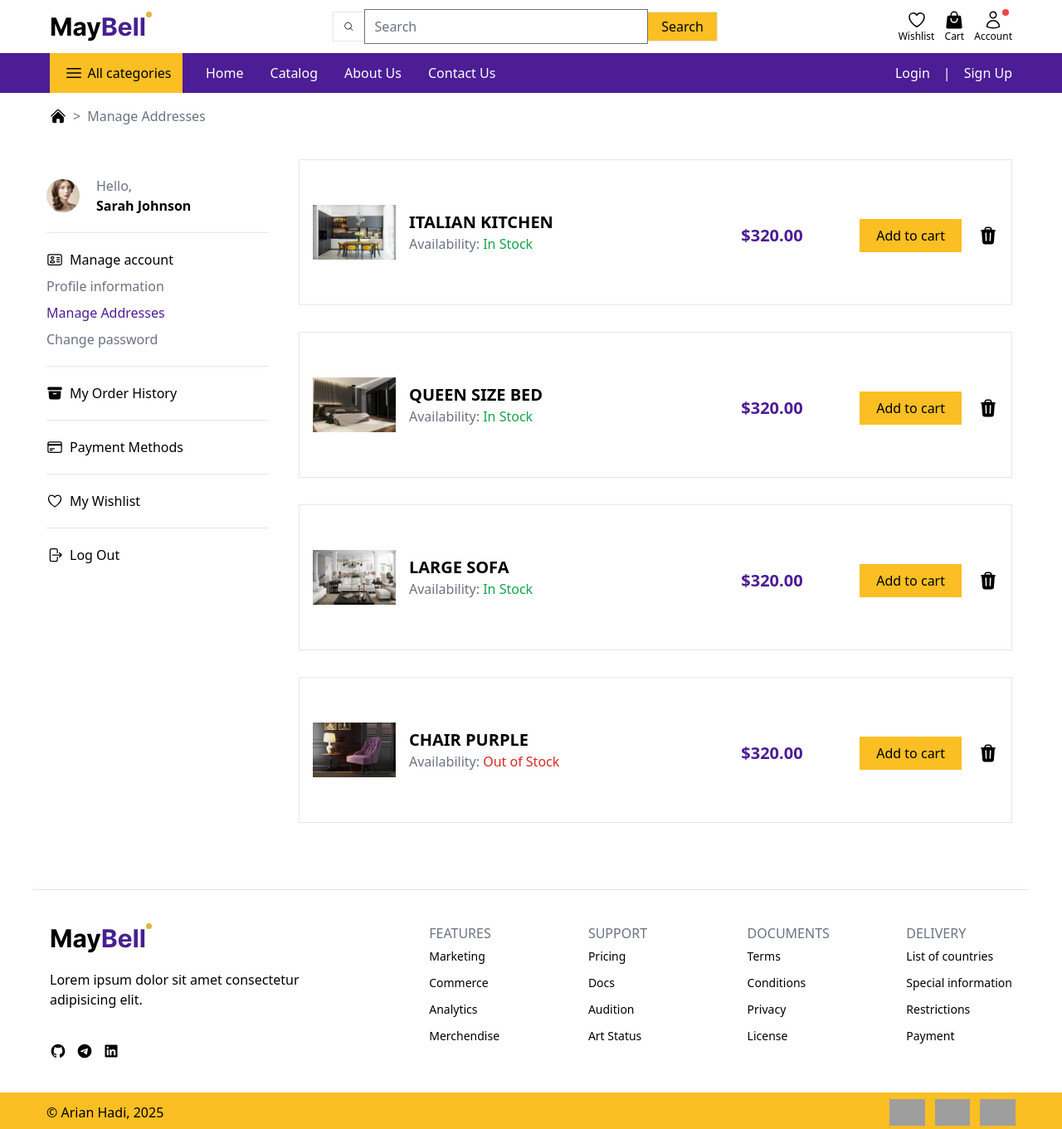
After one commit to arian-hadi/meta-takas, a Django app: page /info/wishlist in a window 1280 px wide. The commit adds this page. Shown: the whole page at 83% size. Run offline with Django 5.2, Linux system fonts and the light colour scheme; style sheets or scripts are compiled from the project's sources; grey boxes are pictures that could not be loaded.

Commit message:
update user wishlist frontend

```diff
--- a/backend/info/templates/info/breadcrumbs.html
+++ b/backend/info/templates/info/breadcrumbs.html
@@ -154,7 +154,7 @@ class="container flex-grow mx-auto max-w-[1200px] border-b py-5 lg:flex lg:flex-
     <div class="flex w-full">
         <div class="flex flex-col gap-2">
         <a
-            href="wishlist.html"
+            href="{% url 'wishlist' %}"
             class="flex items-center gap-2 font-medium active:text-violet-900"
         >
             <svg
--- /dev/null
+++ b/backend/info/templates/info/wishlist.html
@@ -0,0 +1,522 @@
+{% extends 'base.html' %}
+{% load static %}
+{% block title %}Profile information{% endblock %}
+{% block content %}
+{% include 'info/breadcrumbs.html' %}
+        <!-- option cards  -->
+
+        <div class="mb-5 flex items-center justify-between px-5 lg:hidden">
+          <div class="flex gap-3">
+            <div class="py-5">
+              <div class="flex items-center">
+                <img
+                  width="40px"
+                  height="40px"
+                  class="rounded-full object-cover"
+                  src="./assets/images/avatar-photo.png"
+                  alt="Red woman portrait"
+                />
+                <div class="ml-5">
+                  <p class="font-medium text-gray-500">Hello,</p>
+                  <p class="font-bold">Sarah Johnson</p>
+                </div>
+              </div>
+            </div>
+          </div>
+        </div>
+
+        <!-- Mobile product cards  -->
+        <section
+          class="mx-auto container grid grid-cols-2 gap-5 px-5 pb-10 md:hidden"
+        >
+          <!-- 1 -->
+          <div class="flex flex-col">
+            <div class="relative flex">
+              <img
+                class=""
+                src="./assets/images/product-chair.png"
+                alt="sofa image"
+              />
+              <div
+                class="absolute flex h-full w-full items-center justify-center gap-3 opacity-0 duration-150 hover:opacity-100"
+              >
+                <span
+                  class="flex h-8 w-8 cursor-pointer items-center justify-center rounded-full bg-amber-400"
+                >
+                  <svg
+                    xmlns="http://www.w3.org/2000/svg"
+                    fill="none"
+                    viewBox="0 0 24 24"
+                    stroke-width="1.5"
+                    stroke="currentColor"
+                    class="h-4 w-4"
+                  >
+                    <path
+                      stroke-linecap="round"
+                      stroke-linejoin="round"
+                      d="M21 21l-5.197-5.197m0 0A7.5 7.5 0 105.196 5.196a7.5 7.5 0 0010.607 10.607z"
+                    />
+                  </svg>
+                </span>
+                <span
+                  class="flex h-8 w-8 cursor-pointer items-center justify-center rounded-full bg-amber-400"
+                >
+                  <svg
+                    xmlns="http://www.w3.org/2000/svg"
+                    viewBox="0 0 24 24"
+                    fill="currentColor"
+                    class="h-4 w-4"
+                  >
+                    <path
+                      d="M11.645 20.91l-.007-.003-.022-.012a15.247 15.247 0 01-.383-.218 25.18 25.18 0 01-4.244-3.17C4.688 15.36 2.25 12.174 2.25 8.25 2.25 5.322 4.714 3 7.688 3A5.5 5.5 0 0112 5.052 5.5 5.5 0 0116.313 3c2.973 0 5.437 2.322 5.437 5.25 0 3.925-2.438 7.111-4.739 9.256a25.175 25.175 0 01-4.244 3.17 15.247 15.247 0 01-.383.219l-.022.012-.007.004-.003.001a.752.752 0 01-.704 0l-.003-.001z"
+                    />
+                  </svg>
+                </span>
+              </div>
+            </div>
+
+            <div>
+              <p class="mt-2">CHAIR</p>
+              <p class="font-medium text-violet-900">$45.00</p>
+              <p>Availability: <span class="text-green-600">In stock</span></p>
+
+              <div class="flex items-center gap-3">
+                <button class="my-5 h-10 w-full bg-violet-900 text-white">
+                  Add to cart
+                </button>
+                <i class="cursor-pointer"
+                  ><svg
+                    xmlns="http://www.w3.org/2000/svg"
+                    viewBox="0 0 24 24"
+                    fill="currentColor"
+                    class="h-6 w-6"
+                  >
+                    <path
+                      fill-rule="evenodd"
+                      d="M16.5 4.478v.227a48.816 48.816 0 013.878.512.75.75 0 11-.256 1.478l-.209-.035-1.005 13.07a3 3 0 01-2.991 2.77H8.084a3 3 0 01-2.991-2.77L4.087 6.66l-.209.035a.75.75 0 01-.256-1.478A48.567 48.567 0 017.5 4.705v-.227c0-1.564 1.213-2.9 2.816-2.951a52.662 52.662 0 013.369 0c1.603.051 2.815 1.387 2.815 2.951zm-6.136-1.452a51.196 51.196 0 013.273 0C14.39 3.05 15 3.684 15 4.478v.113a49.488 49.488 0 00-6 0v-.113c0-.794.609-1.428 1.364-1.452zm-.355 5.945a.75.75 0 10-1.5.058l.347 9a.75.75 0 101.499-.058l-.346-9zm5.48.058a.75.75 0 10-1.498-.058l-.347 9a.75.75 0 001.5.058l.345-9z"
+                      clip-rule="evenodd"
+                    />
+                  </svg>
+                </i>
+              </div>
+            </div>
+          </div>
+
+          <!-- 2 -->
+          <div class="flex flex-col">
+            <div class="relative flex">
+              <img
+                class=""
+                src="./assets/images/product-chair.png"
+                alt="sofa image"
+              />
+              <div
+                class="absolute flex h-full w-full items-center justify-center gap-3 opacity-0 duration-150 hover:opacity-100"
+              >
+                <span
+                  class="flex h-8 w-8 cursor-pointer items-center justify-center rounded-full bg-amber-400"
+                >
+                  <svg
+                    xmlns="http://www.w3.org/2000/svg"
+                    fill="none"
+                    viewBox="0 0 24 24"
+                    stroke-width="1.5"
+                    stroke="currentColor"
+                    class="h-4 w-4"
+                  >
+                    <path
+                      stroke-linecap="round"
+                      stroke-linejoin="round"
+                      d="M21 21l-5.197-5.197m0 0A7.5 7.5 0 105.196 5.196a7.5 7.5 0 0010.607 10.607z"
+                    />
+                  </svg>
+                </span>
+                <span
+                  class="flex h-8 w-8 cursor-pointer items-center justify-center rounded-full bg-amber-400"
+                >
+                  <svg
+                    xmlns="http://www.w3.org/2000/svg"
+                    viewBox="0 0 24 24"
+                    fill="currentColor"
+                    class="h-4 w-4"
+                  >
+                    <path
+                      d="M11.645 20.91l-.007-.003-.022-.012a15.247 15.247 0 01-.383-.218 25.18 25.18 0 01-4.244-3.17C4.688 15.36 2.25 12.174 2.25 8.25 2.25 5.322 4.714 3 7.688 3A5.5 5.5 0 0112 5.052 5.5 5.5 0 0116.313 3c2.973 0 5.437 2.322 5.437 5.25 0 3.925-2.438 7.111-4.739 9.256a25.175 25.175 0 01-4.244 3.17 15.247 15.247 0 01-.383.219l-.022.012-.007.004-.003.001a.752.752 0 01-.704 0l-.003-.001z"
+                    />
+                  </svg>
+                </span>
+              </div>
+            </div>
+
+            <div>
+              <p class="mt-2">CHAIR</p>
+              <p class="font-medium text-violet-900">$45.00</p>
+              <p>Availability: <span class="text-green-600">In stock</span></p>
+
+              <div class="flex items-center gap-3">
+                <button class="my-5 h-10 w-full bg-violet-900 text-white">
+                  Add to cart
+                </button>
+                <i
+                  ><svg
+                    xmlns="http://www.w3.org/2000/svg"
+                    viewBox="0 0 24 24"
+                    fill="currentColor"
+                    class="h-6 w-6"
+                  >
+                    <path
+                      fill-rule="evenodd"
+                      d="M16.5 4.478v.227a48.816 48.816 0 013.878.512.75.75 0 11-.256 1.478l-.209-.035-1.005 13.07a3 3 0 01-2.991 2.77H8.084a3 3 0 01-2.991-2.77L4.087 6.66l-.209.035a.75.75 0 01-.256-1.478A48.567 48.567 0 017.5 4.705v-.227c0-1.564 1.213-2.9 2.816-2.951a52.662 52.662 0 013.369 0c1.603.051 2.815 1.387 2.815 2.951zm-6.136-1.452a51.196 51.196 0 013.273 0C14.39 3.05 15 3.684 15 4.478v.113a49.488 49.488 0 00-6 0v-.113c0-.794.609-1.428 1.364-1.452zm-.355 5.945a.75.75 0 10-1.5.058l.347 9a.75.75 0 101.499-.058l-.346-9zm5.48.058a.75.75 0 10-1.498-.058l-.347 9a.75.75 0 001.5.058l.345-9z"
+                      clip-rule="evenodd"
+                    />
+                  </svg>
+                </i>
+              </div>
+            </div>
+          </div>
+
+          <!-- 3 -->
+          <div class="flex flex-col">
+            <div class="relative flex">
+              <img
+                class=""
+                src="./assets/images/product-chair.png"
+                alt="sofa image"
+              />
+              <div
+                class="absolute flex h-full w-full items-center justify-center gap-3 opacity-0 duration-150 hover:opacity-100"
+              >
+                <span
+                  class="flex h-8 w-8 cursor-pointer items-center justify-center rounded-full bg-amber-400"
+                >
+                  <svg
+                    xmlns="http://www.w3.org/2000/svg"
+                    fill="none"
+                    viewBox="0 0 24 24"
+                    stroke-width="1.5"
+                    stroke="currentColor"
+                    class="h-4 w-4"
+                  >
+                    <path
+                      stroke-linecap="round"
+                      stroke-linejoin="round"
+                      d="M21 21l-5.197-5.197m0 0A7.5 7.5 0 105.196 5.196a7.5 7.5 0 0010.607 10.607z"
+                    />
+                  </svg>
+                </span>
+                <span
+                  class="flex h-8 w-8 cursor-pointer items-center justify-center rounded-full bg-amber-400"
+                >
+                  <svg
+                    xmlns="http://www.w3.org/2000/svg"
+                    viewBox="0 0 24 24"
+                    fill="currentColor"
+                    class="h-4 w-4"
+                  >
+                    <path
+                      d="M11.645 20.91l-.007-.003-.022-.012a15.247 15.247 0 01-.383-.218 25.18 25.18 0 01-4.244-3.17C4.688 15.36 2.25 12.174 2.25 8.25 2.25 5.322 4.714 3 7.688 3A5.5 5.5 0 0112 5.052 5.5 5.5 0 0116.313 3c2.973 0 5.437 2.322 5.437 5.25 0 3.925-2.438 7.111-4.739 9.256a25.175 25.175 0 01-4.244 3.17 15.247 15.247 0 01-.383.219l-.022.012-.007.004-.003.001a.752.752 0 01-.704 0l-.003-.001z"
+                    />
+                  </svg>
+                </span>
+              </div>
+            </div>
+
+            <div>
+              <p class="mt-2">CHAIR</p>
+              <p class="font-medium text-violet-900">$45.00</p>
+              <p>
+                Availability: <span class="text-red-600">Out of stock</span>
+              </p>
+
+              <div class="flex items-center gap-3">
+                <button class="my-5 h-10 w-full bg-violet-900 text-white">
+                  Add to cart
+                </button>
+                <i
+                  ><svg
+                    xmlns="http://www.w3.org/2000/svg"
+                    viewBox="0 0 24 24"
+                    fill="currentColor"
+                    class="h-6 w-6"
+                  >
+                    <path
+                      fill-rule="evenodd"
+                      d="M16.5 4.478v.227a48.816 48.816 0 013.878.512.75.75 0 11-.256 1.478l-.209-.035-1.005 13.07a3 3 0 01-2.991 2.77H8.084a3 3 0 01-2.991-2.77L4.087 6.66l-.209.035a.75.75 0 01-.256-1.478A48.567 48.567 0 017.5 4.705v-.227c0-1.564 1.213-2.9 2.816-2.951a52.662 52.662 0 013.369 0c1.603.051 2.815 1.387 2.815 2.951zm-6.136-1.452a51.196 51.196 0 013.273 0C14.39 3.05 15 3.684 15 4.478v.113a49.488 49.488 0 00-6 0v-.113c0-.794.609-1.428 1.364-1.452zm-.355 5.945a.75.75 0 10-1.5.058l.347 9a.75.75 0 101.499-.058l-.346-9zm5.48.058a.75.75 0 10-1.498-.058l-.347 9a.75.75 0 001.5.058l.345-9z"
+                      clip-rule="evenodd"
+                    />
+                  </svg>
+                </i>
+              </div>
+            </div>
+          </div>
+
+          <!-- 4 -->
+          <div class="flex flex-col">
+            <div class="relative flex">
+              <img
+                class=""
+                src="./assets/images/product-chair.png"
+                alt="sofa image"
+              />
+              <div
+                class="absolute flex h-full w-full items-center justify-center gap-3 opacity-0 duration-150 hover:opacity-100"
+              >
+                <span
+                  class="flex h-8 w-8 cursor-pointer items-center justify-center rounded-full bg-amber-400"
+                >
+                  <svg
+                    xmlns="http://www.w3.org/2000/svg"
+                    fill="none"
+                    viewBox="0 0 24 24"
+                    stroke-width="1.5"
+                    stroke="currentColor"
+                    class="h-4 w-4"
+                  >
+                    <path
+                      stroke-linecap="round"
+                      stroke-linejoin="round"
+                      d="M21 21l-5.197-5.197m0 0A7.5 7.5 0 105.196 5.196a7.5 7.5 0 0010.607 10.607z"
+                    />
+                  </svg>
+                </span>
+                <span
+                  class="flex h-8 w-8 cursor-pointer items-center justify-center rounded-full bg-amber-400"
+                >
+                  <svg
+                    xmlns="http://www.w3.org/2000/svg"
+                    viewBox="0 0 24 24"
+                    fill="currentColor"
+                    class="h-4 w-4"
+                  >
+                    <path
+                      d="M11.645 20.91l-.007-.003-.022-.012a15.247 15.247 0 01-.383-.218 25.18 25.18 0 01-4.244-3.17C4.688 15.36 2.25 12.174 2.25 8.25 2.25 5.322 4.714 3 7.688 3A5.5 5.5 0 0112 5.052 5.5 5.5 0 0116.313 3c2.973 0 5.437 2.322 5.437 5.25 0 3.925-2.438 7.111-4.739 9.256a25.175 25.175 0 01-4.244 3.17 15.247 15.247 0 01-.383.219l-.022.012-.007.004-.003.001a.752.752 0 01-.704 0l-.003-.001z"
+                    />
+                  </svg>
+                </span>
+              </div>
+            </div>
+
+            <div>
+              <p class="mt-2">CHAIR</p>
+              <p class="font-medium text-violet-900">$45.00</p>
+              <p>
+                Availability: <span class="text-red-600">Out of stock</span>
+              </p>
+
+              <div class="flex items-center gap-3">
+                <button class="my-5 h-10 w-full bg-violet-900 text-white">
+                  Add to cart
+                </button>
+                <i
+                  ><svg
+                    xmlns="http://www.w3.org/2000/svg"
+                    viewBox="0 0 24 24"
+                    fill="currentColor"
+                    class="h-6 w-6"
+                  >
+                    <path
+                      fill-rule="evenodd"
+                      d="M16.5 4.478v.227a48.816 48.816 0 013.878.512.75.75 0 11-.256 1.478l-.209-.035-1.005 13.07a3 3 0 01-2.991 2.77H8.084a3 3 0 01-2.991-2.77L4.087 6.66l-.209.035a.75.75 0 01-.256-1.478A48.567 48.567 0 017.5 4.705v-.227c0-1.564 1.213-2.9 2.816-2.951a52.662 52.662 0 013.369 0c1.603.051 2.815 1.387 2.815 2.951zm-6.136-1.452a51.196 51.196 0 013.273 0C14.39 3.05 15 3.684 15 4.478v.113a49.488 49.488 0 00-6 0v-.113c0-.794.609-1.428 1.364-1.452zm-.355 5.945a.75.75 0 10-1.5.058l.347 9a.75.75 0 101.499-.058l-.346-9zm5.48.058a.75.75 0 10-1.498-.058l-.347 9a.75.75 0 001.5.058l.345-9z"
+                      clip-rule="evenodd"
+                    />
+                  </svg>
+                </i>
+              </div>
+            </div>
+          </div>
+        </section>
+
+        <!-- /Mobile product cards  -->
+
+        <!-- Desktop product cards  -->
+        <section
+          class="hidden w-full max-w-[1200px] grid-cols-1 gap-8 px-5 pb-10 md:grid"
+        >
+          <!-- 1 -->
+          <div
+            class="flex w-full flex-row h-44 items-center justify-between border py-5 px-4"
+          >
+            <div class="flex w-full items-center gap-4">
+              <img
+                width="100px"
+                class="object-cover"
+                src="./assets/images/kitchen.png"
+                alt="Kitchen image"
+              />
+
+              <div class="flex w-2/5 flex-col justify-center">
+                <p class="text-xl font-bold">ITALIAN KITCHEN</p>
+                <p class="text-gray-500">
+                  Availability:
+                  <span class="font-medium text-green-600">In Stock</span>
+                </p>
+              </div>
+            </div>
+
+            <div class="flex w-3/5 items-center justify-between flex-row">
+              <p class="mt-2 text-xl font-bold text-violet-900">$320.00</p>
+
+              <div class="mt-2 flex items-center">
+                <button class="w-full px-2 bg-amber-400 py-2 lg:px-5">
+                  Add to cart
+                </button>
+
+                <i class="ml-5 cursor-pointer"
+                  ><svg
+                    xmlns="http://www.w3.org/2000/svg"
+                    viewBox="0 0 24 24"
+                    fill="currentColor"
+                    class="h-6 w-6"
+                  >
+                    <path
+                      fill-rule="evenodd"
+                      d="M16.5 4.478v.227a48.816 48.816 0 013.878.512.75.75 0 11-.256 1.478l-.209-.035-1.005 13.07a3 3 0 01-2.991 2.77H8.084a3 3 0 01-2.991-2.77L4.087 6.66l-.209.035a.75.75 0 01-.256-1.478A48.567 48.567 0 017.5 4.705v-.227c0-1.564 1.213-2.9 2.816-2.951a52.662 52.662 0 013.369 0c1.603.051 2.815 1.387 2.815 2.951zm-6.136-1.452a51.196 51.196 0 013.273 0C14.39 3.05 15 3.684 15 4.478v.113a49.488 49.488 0 00-6 0v-.113c0-.794.609-1.428 1.364-1.452zm-.355 5.945a.75.75 0 10-1.5.058l.347 9a.75.75 0 101.499-.058l-.346-9zm5.48.058a.75.75 0 10-1.498-.058l-.347 9a.75.75 0 001.5.058l.345-9z"
+                      clip-rule="evenodd"
+                    />
+                  </svg>
+                </i>
+              </div>
+            </div>
+          </div>
+
+          <div
+            class="flex w-full h-44 flex-row items-center justify-between border py-5 px-4"
+          >
+            <div class="flex w-full items-center gap-4">
+              <img
+                width="100px"
+                class="object-cover"
+                src="./assets/images/bedroom.png"
+                alt="Bedroom image"
+              />
+
+              <div class="flex flex-col justify-center">
+                <p class="text-xl font-bold">QUEEN SIZE BED</p>
+                <p class="text-gray-500">
+                  Availability:
+                  <span class="font-medium text-green-600">In Stock</span>
+                </p>
+              </div>
+            </div>
+
+            <div class="flex w-3/5 items-center justify-between flex-row">
+              <p class="mt-2 text-xl font-bold text-violet-900">$320.00</p>
+
+              <div class="mt-2 flex items-center">
+                <button class="w-full px-2 bg-amber-400 py-2 lg:px-5">
+                  Add to cart
+                </button>
+
+                <i class="ml-5 cursor-pointer"
+                  ><svg
+                    xmlns="http://www.w3.org/2000/svg"
+                    viewBox="0 0 24 24"
+                    fill="currentColor"
+                    class="h-6 w-6"
+                  >
+                    <path
+                      fill-rule="evenodd"
+                      d="M16.5 4.478v.227a48.816 48.816 0 013.878.512.75.75 0 11-.256 1.478l-.209-.035-1.005 13.07a3 3 0 01-2.991 2.77H8.084a3 3 0 01-2.991-2.77L4.087 6.66l-.209.035a.75.75 0 01-.256-1.478A48.567 48.567 0 017.5 4.705v-.227c0-1.564 1.213-2.9 2.816-2.951a52.662 52.662 0 013.369 0c1.603.051 2.815 1.387 2.815 2.951zm-6.136-1.452a51.196 51.196 0 013.273 0C14.39 3.05 15 3.684 15 4.478v.113a49.488 49.488 0 00-6 0v-.113c0-.794.609-1.428 1.364-1.452zm-.355 5.945a.75.75 0 10-1.5.058l.347 9a.75.75 0 101.499-.058l-.346-9zm5.48.058a.75.75 0 10-1.498-.058l-.347 9a.75.75 0 001.5.058l.345-9z"
+                      clip-rule="evenodd"
+                    />
+                  </svg>
+                </i>
+              </div>
+            </div>
+          </div>
+
+          <div
+            class="flex w-full h-44 flex-row items-center justify-between border py-5 px-4"
+          >
+            <div class="flex w-full items-center gap-4">
+              <img
+                width="100px"
+                class="object-cover"
+                src="./assets/images/living-room.png"
+                alt="Sofa image"
+              />
+
+              <div class="flex flex-col justify-center">
+                <p class="text-xl font-bold">LARGE SOFA</p>
+                <p class="text-gray-500">
+                  Availability:
+                  <span class="font-medium text-green-600">In Stock</span>
+                </p>
+              </div>
+            </div>
+
+            <div class="flex w-3/5 items-center justify-between flex-row">
+              <p class="mt-2 text-xl font-bold text-violet-900">$320.00</p>
+
+              <div class="mt-2 flex items-center">
+                <button class="w-full px-2 bg-amber-400 py-2 lg:px-5">
+                  Add to cart
+                </button>
+
+                <i class="ml-5 cursor-pointer"
+                  ><svg
+                    xmlns="http://www.w3.org/2000/svg"
+                    viewBox="0 0 24 24"
+                    fill="currentColor"
+                    class="h-6 w-6"
+                  >
+                    <path
+                      fill-rule="evenodd"
+                      d="M16.5 4.478v.227a48.816 48.816 0 013.878.512.75.75 0 11-.256 1.478l-.209-.035-1.005 13.07a3 3 0 01-2.991 2.77H8.084a3 3 0 01-2.991-2.77L4.087 6.66l-.209.035a.75.75 0 01-.256-1.478A48.567 48.567 0 017.5 4.705v-.227c0-1.564 1.213-2.9 2.816-2.951a52.662 52.662 0 013.369 0c1.603.051 2.815 1.387 2.815 2.951zm-6.136-1.452a51.196 51.196 0 013.273 0C14.39 3.05 15 3.684 15 4.478v.113a49.488 49.488 0 00-6 0v-.113c0-.794.609-1.428 1.364-1.452zm-.355 5.945a.75.75 0 10-1.5.058l.347 9a.75.75 0 101.499-.058l-.346-9zm5.48.058a.75.75 0 10-1.498-.058l-.347 9a.75.75 0 001.5.058l.345-9z"
+                      clip-rule="evenodd"
+                    />
+                  </svg>
+                </i>
+              </div>
+            </div>
+          </div>
+
+          <div
+            class="flex w-full h-44 flex-row items-center justify-between border py-5 px-4"
+          >
+            <div class="flex w-full items-center gap-4">
+              <img
+                width="100px"
+                class="object-cover"
+                src="./assets/images/product-chair.png"
+                alt="Chair image"
+              />
+
+              <div class="flex flex-col justify-center">
+                <p class="text-xl font-bold">CHAIR PURPLE</p>
+                <p class="text-gray-500">
+                  Availability:
+                  <span class="font-medium text-red-600">Out of Stock</span>
+                </p>
+              </div>
+            </div>
+
+            <div class="flex w-3/5 items-center justify-between flex-row">
+              <p class="mt-2 text-xl font-bold text-violet-900">$320.00</p>
+
+              <div class="mt-2 flex items-center">
+                <button class="w-full px-2 bg-amber-400 py-2 lg:px-5">
+                  Add to cart
+                </button>
+
+                <i class="ml-5 cursor-pointer"
+                  ><svg
+                    xmlns="http://www.w3.org/2000/svg"
+                    viewBox="0 0 24 24"
+                    fill="currentColor"
+                    class="h-6 w-6"
+                  >
+                    <path
+                      fill-rule="evenodd"
+                      d="M16.5 4.478v.227a48.816 48.816 0 013.878.512.75.75 0 11-.256 1.478l-.209-.035-1.005 13.07a3 3 0 01-2.991 2.77H8.084a3 3 0 01-2.991-2.77L4.087 6.66l-.209.035a.75.75 0 01-.256-1.478A48.567 48.567 0 017.5 4.705v-.227c0-1.564 1.213-2.9 2.816-2.951a52.662 52.662 0 013.369 0c1.603.051 2.815 1.387 2.815 2.951zm-6.136-1.452a51.196 51.196 0 013.273 0C14.39 3.05 15 3.684 15 4.478v.113a49.488 49.488 0 00-6 0v-.113c0-.794.609-1.428 1.364-1.452zm-.355 5.945a.75.75 0 10-1.5.058l.347 9a.75.75 0 101.499-.058l-.346-9zm5.48.058a.75.75 0 10-1.498-.058l-.347 9a.75.75 0 001.5.058l.345-9z"
+                      clip-rule="evenodd"
+                    />
+                  </svg>
+                </i>
+              </div>
+            </div>
+          </div>
+        </section>
+        <!-- /Desktop product cards  -->
+      </section>
+{% endblock %}
--- a/backend/info/urls.py
+++ b/backend/info/urls.py
@@ -6,5 +6,6 @@ urlpatterns = [
     path("profile_information", ProfileView.as_view(), name = 'profile_information'),
     path("manage_address", ManageAddressView.as_view(), name = 'manage_address'),
     path("change_password", ChangePasswordView.as_view(), name = 'change_password'),
+    path("wishlist", WishListView.as_view(), name = 'wishlist'),
 
 ]
--- a/backend/info/views.py
+++ b/backend/info/views.py
@@ -11,3 +11,7 @@ class ManageAddressView(TemplateView):
 
 class ChangePasswordView(TemplateView):
     template_name = "info/change_password.html"
+
+
+class WishListView(TemplateView):
+    template_name = "info/wishlist.html"
```
